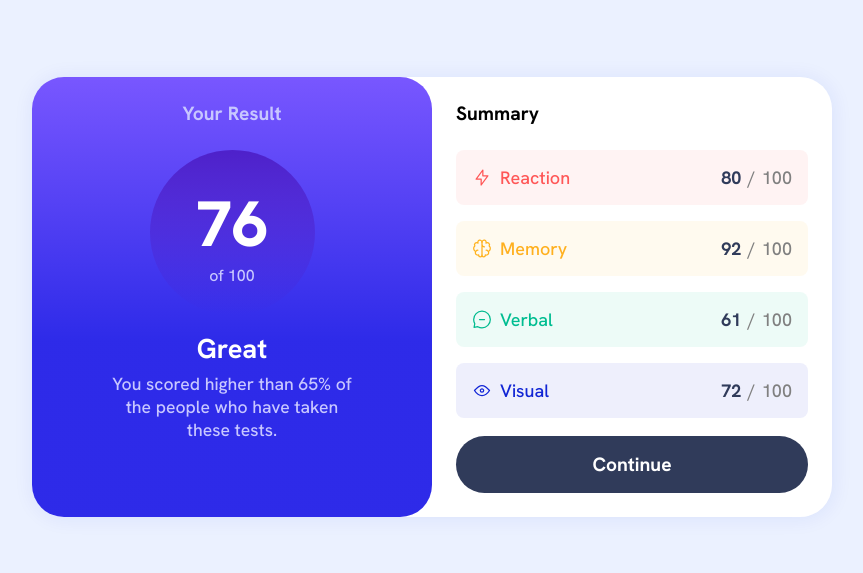
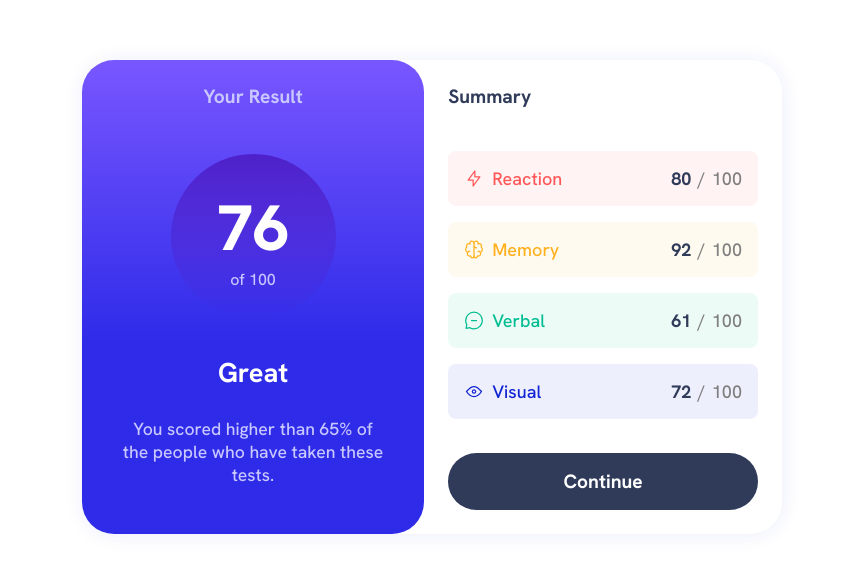
Before and after one commit to mrf1989/results-summary-component, a plain HTML site: page index.html in a window 1280 px wide. Shown: the part 103-676 px from the top of the page, without its empty margins (208-1071 px from the left). Drawn offline with Linux system fonts and the light colour scheme.

Commit message:
challenge finished

```diff
--- a/style.css
+++ b/style.css
@@ -30,7 +30,6 @@ body {
 }
 
 body {
-  background: var(--pale-blue);
   display: flex;
   justify-content: center;
   font-family: "Hanken Grotesk", sans-serif;
@@ -61,6 +60,10 @@ body {
 .card-summary__title {
   font-size: 1.2rem;
   margin: 1.5rem 0;
+}
+
+.card-summary__title {
+  color: var(--dark-gray-blue);
 }
 
 .card-result__body {
@@ -196,11 +199,19 @@ body {
     border-radius: 2rem;
     box-shadow: 1px 1px 20px 1px var(--cobalt-blue-bg);
     display: flex;
-    max-width: 800px;
+    max-width: 700px;
   }
 
   .card-result {
     border-radius: 2rem;
-    max-width: 400px;
+    max-width: 350px;
+    padding: 0 2.5rem 2rem 2.5rem;
+    justify-content: space-between;
+  }
+
+  .card-summary {
+    display: flex;
+    flex-direction: column;
+    justify-content: space-between;
   }
 }
```
Also changed, not shown: screenshots/desktop.png (added), screenshots/mobile.png (added), 1 other file.
